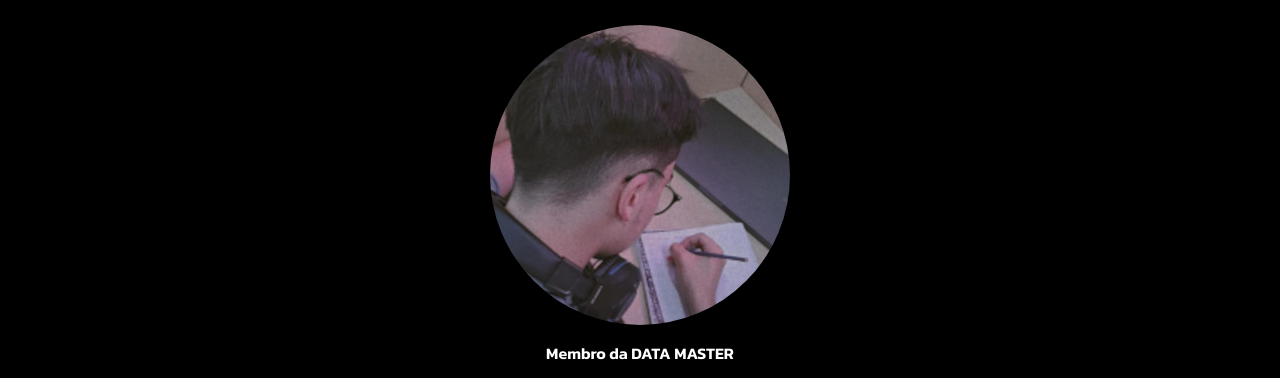
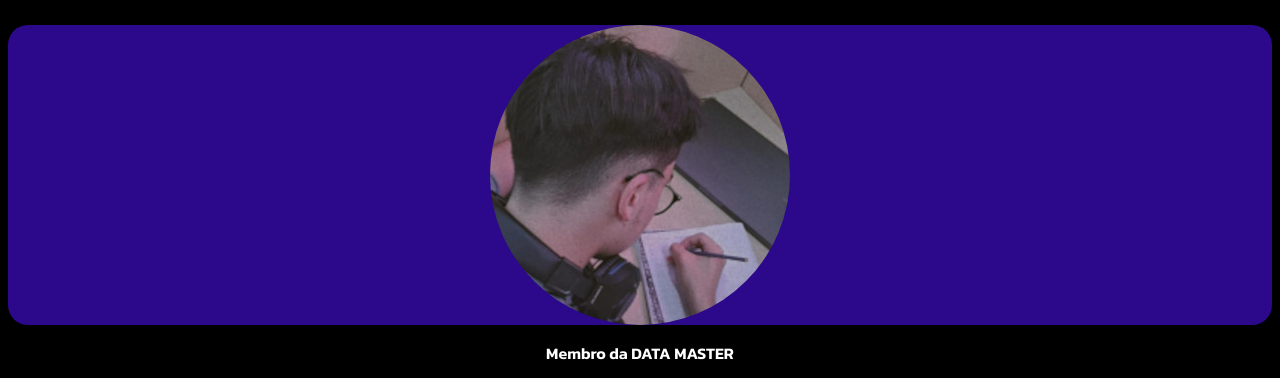
Before and after one commit to Arthurinaciodev/arthurinacio, a plain HTML site: page index.html in a window 1280 px wide. Shown: the top 378 px of the page. Drawn offline with Linux system fonts and the light colour scheme; a web font is replaced by a local one.

Commit message:
foto de perfil

```diff
--- a/styles.css
+++ b/styles.css
@@ -4,13 +4,13 @@ body  {
     font-style: normal;
     background-color: rgb(0, 0, 0);
     color: rgb(255, 255, 255);
-    scrollbar-width: thin;
-    scrollbar-color: blue orange;
     height: 700px;
     max-height: 1000px;
 }
 
 .page-perfil {
+    background-color:rgba(61, 11, 188, 0.735);
+    border-radius: 20px;
     margin-top: 25px;
     display: flex;
     justify-content: center;
```
